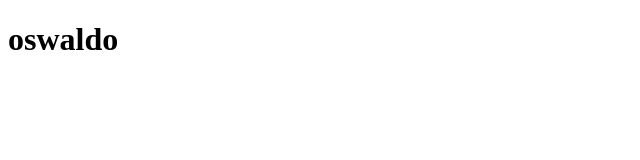
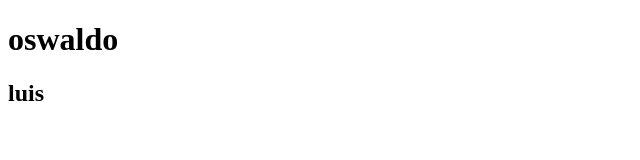
Before and after one commit to Andredev-dias/ExcelTable, a plain HTML site: page Table-to-excel/index.html in a window 1280 px wide. Shown: the full height of the page, 0-640 px from the left. Drawn offline with Linux system fonts and the light colour scheme.

Commit message:
exemplo com branch chamada luis

```diff
--- a/Table-to-excel/index.html
+++ b/Table-to-excel/index.html
@@ -7,5 +7,6 @@
 </head>
 <body>
     <h1>oswaldo</h1>
+    <h2>luis</h2>
 </body>
 </html>
```
